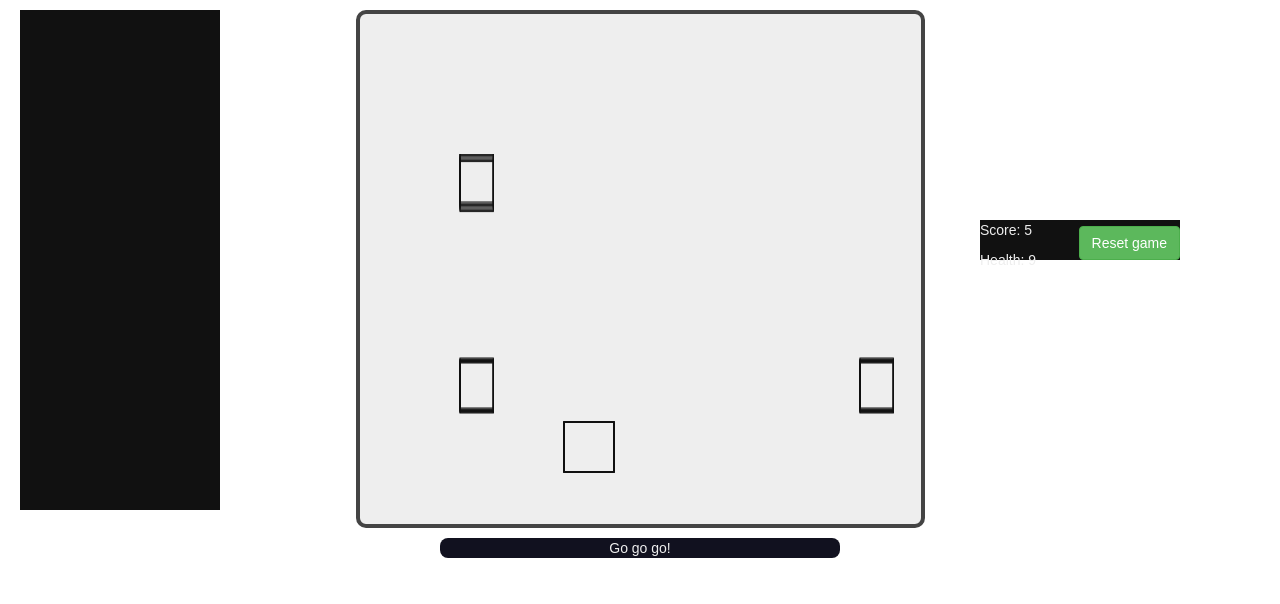
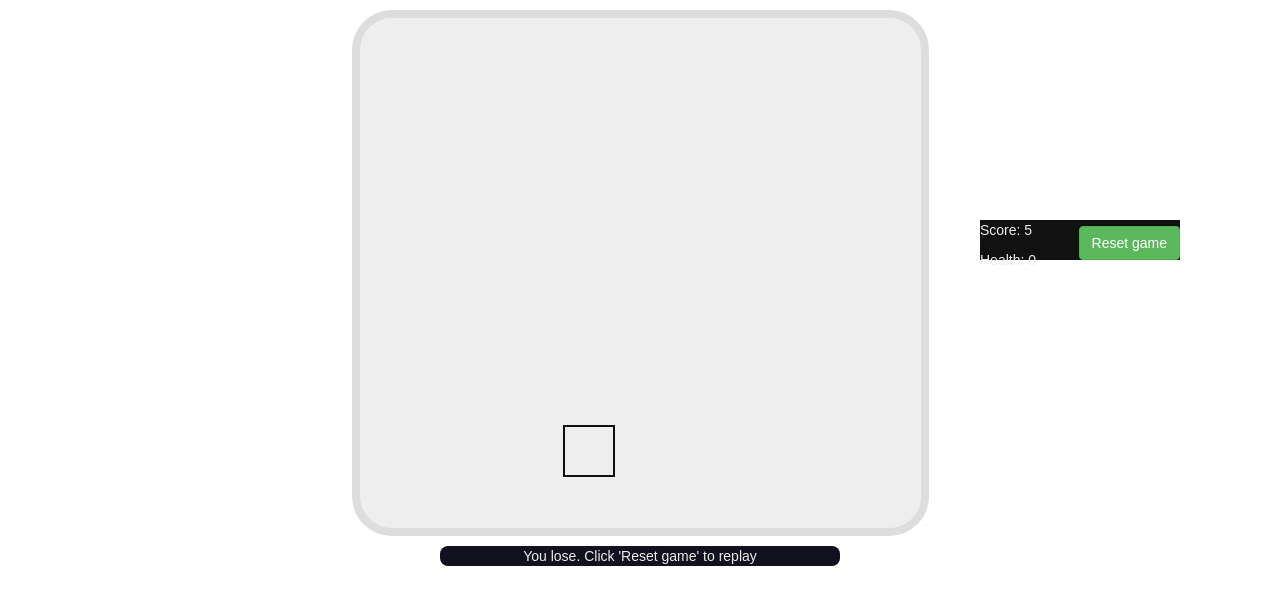
Before and after one commit to mclimans-sean/Command-Line-Hero, a plain HTML site: page index.html in a window 1280 px wide. Drawn offline with nearby package versions, Linux system fonts and the light colour scheme.

Commit message:
now, player will lose if any of the enemies reached the bottom

```diff
--- a/js/game.js
+++ b/js/game.js
@@ -27,14 +27,14 @@ const FRICTION = 0.9;
 var inputs = [];
 var isAttack = false;
 var originY = 0;
-var health = 0;
+var health = 1;
 var particles = [];
 var numParticles = 40;
 var maxSpeed = 10;
 var switchDepth = false;
 var enemy;
 var _width;
-
+var isEnemyReachedBottomResult = false;
 var addParticles = false;
 
 window.onload = function() {
@@ -56,7 +56,7 @@ window.onload = function() {
   }
 
 
-  calculateHealth();
+  // calculateHealth();
 
   var moveLeft = function() {
     sound.playWhip();
@@ -209,10 +209,10 @@ window.onload = function() {
   function draw() {
 
     clearEffectCounter += 20;
-    if(clearEffectCounter >= canvas.width) {
+    if (clearEffectCounter >= canvas.width) {
       clearEffectCounter = 0;
     }
-    canvas.context.clearRect(0, 0, clearEffectCounter + 10 , clearEffectCounter);
+    canvas.context.clearRect(0, 0, clearEffectCounter + 10, clearEffectCounter);
     if (switchDepth) {
       hero.draw();
     }
@@ -351,6 +351,27 @@ window.onload = function() {
 
   }
 
+
+
+  function isEnemyReachedBottom() {
+
+    for (var i = 0; i < factory.enemiesArray.length; i++) {
+
+      var enemy = factory.enemiesArray[i];
+
+      if (enemy.isActive && !enemy.isHit) {
+
+        if (enemy.y > 480) {
+          return true;
+        }
+      }
+
+    }
+
+    return false;
+
+  }
+
   function reset() {
     global.score = 0;
     targetX = hero.x;
@@ -369,7 +390,7 @@ window.onload = function() {
         slowCounter = 0;
 
         heroEnemyCollisionResult = checkCollisionBetweenHeroAndEnemy();
-        enemyBaseCollisionResult = checkCollisionBetweenEnemyAndBase();
+        // enemyBaseCollisionResult = checkCollisionBetweenEnemyAndBase();
 
         if (heroEnemyCollisionResult[0]) {
           var enemy = heroEnemyCollisionResult[1];
@@ -379,8 +400,8 @@ window.onload = function() {
           //  enemy.hit(40);
 
 
-          for(var j = 0; j < numParticles; j ++) {
-            if(particles[i]) {
+          for (var j = 0; j < numParticles; j++) {
+            if (particles[i]) {
               particles[i] = null;
               delete particles[i];
             }
@@ -396,7 +417,7 @@ window.onload = function() {
           addParticles = true;
 
           sound.playHit();
-          var rndm = Math.floor( ( Math.random() * 500 ) + 40 );
+          var rndm = Math.floor((Math.random() * 500) + 40);
           //output.push( rndm = rndm - (rndm % multiplier) );
 
           canvas.context.strokeStyle = "#111111";
@@ -404,38 +425,25 @@ window.onload = function() {
           // enemy.x =  Math.floor(Math.random() * (560 - 0)) + 0;
           enemy.x = rndm;
           enemy.y = 0;
-          // requestAnimationFrame(update);
-
-
-
-
-
-
-          // EnemyManager.moveUp();
-          //enemy.isActive = false;
           anim.shake(utility.getElement("canvas"));
           EnemyManager.advance();
 
         }
 
-        if (enemyBaseCollisionResult[0]) {
+        enemyBaseCollisionResult = isEnemyReachedBottom();
+        //if (enemyBaseCollisionResult[0]) {
+        if(enemyBaseCollisionResult) {
           var enemy = enemyBaseCollisionResult[1];
-          var basePart = enemyBaseCollisionResult[2];
-          //enemy.isHit = true;
-          //  enemy.hit(10);
-          // factory.brickArray.splice(0, 1);
-          if(health > 0) {
+
+          if (health > 0) {
             health--;
           }
 
-          //basePart.isActive = false;
-          basePart.deactivate();
-          basePart.removed = true;
         }
 
         EnemyManager.update();
 
-        if(health <= 0) {
+        if (health <= 0) {
           EnemyManager.removeEnemies();
           consoleMessage = "You lose. Click 'Reset game' to replay";
         }
--- a/styles/style.css
+++ b/styles/style.css
@@ -33,9 +33,9 @@ canvas {
   margin: 20px auto;
   margin: 10px auto;
   border-style: solid;
-  border-width: 4px;
-  border-color: #444444;
-  border-radius: 10px;
+  border-width: 8px;
+  border-color: #DDDDDD;
+  border-radius: 40px;
 }
 
 .sideBar {
@@ -103,6 +103,8 @@ div {}
 input {
   margin: 20px auto;
   display: inline-block;
+  font-family: monospace;
+  font-weight: bold;
   background: #111111;
   color: white;
 }
@@ -119,12 +121,16 @@ input {
 .terminal {
   position: fixed;
   width: 200px;
-  height: 500px;
+  height: 520px;
   left: 20px;
   margin: 10px auto;
   font-family: sans-serif;
   float: left;
-  background: #111111;
+  /*border-style: solid;
+  border-color: #DDDDDD;
+  border-width: 2px;
+  border-radius: 10px;*/
+  background: #FFFFFF;
   color: white;
   padding: 10px;
   overflow: auto;
@@ -140,8 +146,8 @@ input {
   margin-bottom: 10px;
   background-color: transparent;
   border-style: none;
-  font-size: 12px;
-  color: #00AAFF;
+  font-size: 14px;
+  color: #222222;
 }
 
 input:focus,
```
Also changed, not shown: 1 other file. Lines whose indentation alone changed are shown as unchanged.
